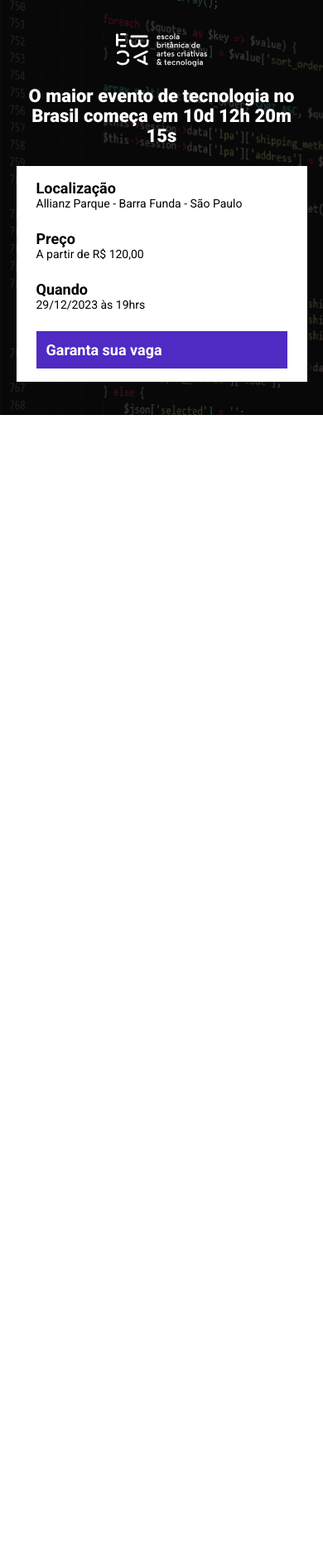
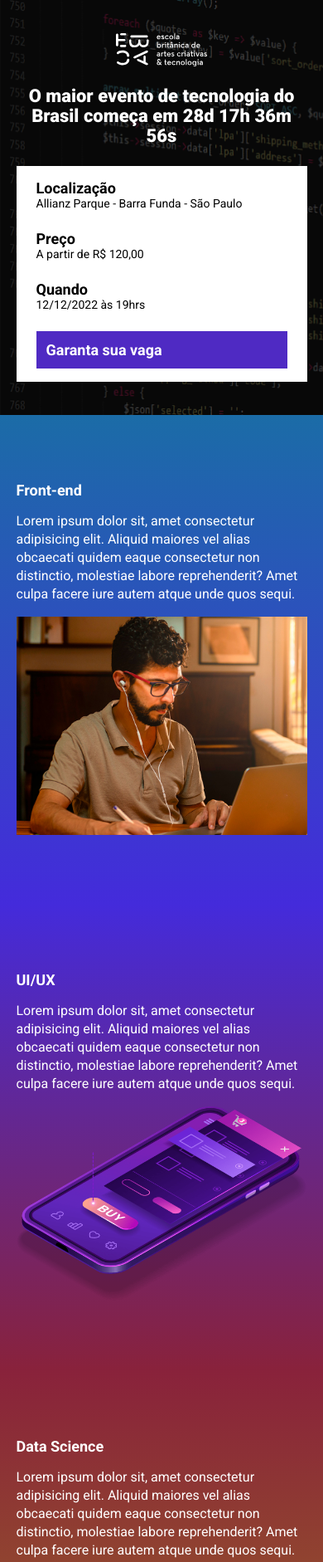
Before and after one commit to Henry-Loiola/ebac_tech_talks, a website built with Parcel: page src/index.html in a window 390 px wide. Shown: the top 1882 px of the page at 83% size. Before the commit the page ends 844 px from the top, so only its background shows below. Built offline with nearby package versions, Linux system fonts and the light colour scheme.

Commit message:
criando a contagem regressiva

```diff
--- a/package.json
+++ b/package.json
@@ -2,7 +2,6 @@
   "name": "ebac_talks",
   "version": "1.0.0",
   "description": "",
-  "main": "index.js",
   "dependencies": {
     "abortcontroller-polyfill": "^1.7.5",
     "ansi-styles": "^4.3.0",
@@ -114,6 +113,7 @@
   },
   "scripts": {
     "dev": "parcel src/index.html src/styles/main.scss src/scripts/main.js",
+    "build": "parcel build src/index.html",
     "test": "echo \"Error: no test specified\" && exit 1"
   },
   "keywords": [],
--- a/src/index.html
+++ b/src/index.html
@@ -2,21 +2,22 @@
 <html lang="pt-BR">
 <head>
     <meta charset="UTF-8">
+    <meta http-equiv="X-UA-Compatible" content="IE=edge">
     <meta name="viewport" content="width=device-width, initial-scale=1.0">
     <title>EBAC Tech Talks</title>
 
     <link rel="preconnect" href="https://fonts.googleapis.com">
     <link rel="preconnect" href="https://fonts.gstatic.com" crossorigin>
     <link href="https://fonts.googleapis.com/css2?family=Roboto:wght@400;700;900&display=swap" rel="stylesheet">
-
     <link rel="stylesheet" href="styles/main.scss">
+    <link rel="stylesheet" href="https://unpkg.com/aos@next/dist/aos.css" />
 </head>
 <body>
     <header class="hero">
         <div class="container">
             <img class="hero__logo" src="./images/ebac_logo.svg" alt="EBAC">
             <p class="hero__text">
-                O maior evento de tecnologia no Brasil começa em 10d 12h 20m 15s
+                O maior evento de tecnologia do Brasil começa em <span id="contador"></span>
             </p>
             <div class="infos-bar">
                 <ul class="infos-bar__infos">
@@ -30,7 +31,7 @@
                     </li>
                     <li class="infos-bar__infos__item">
                         <b>Quando</b>
-                        29/12/2023 às 19hrs
+                        12/12/2022 às 19hrs
                     </li>
                 </ul>
                 <a href="#" class="button button--primary">
@@ -40,7 +41,52 @@
         </div>
     </header>
 
+    <section class="event event--frontend">
+        <div class="container" data-aos="fade-right">
+            <div class="event__details">
+                <h2 class="event__details__title">Front-end</h2>
+                <p class="event__details__description">
+                    Lorem ipsum dolor sit, amet consectetur adipisicing elit. Aliquid maiores vel alias obcaecati quidem eaque consectetur non distinctio, molestiae labore reprehenderit? Amet culpa facere iure autem atque unde quos sequi.
+                </p>
+            </div>
+            <img class="event__image" src="./images/frontend.png" alt="Front-end">
+        </div>
+    </section>
+    <section class="event event--ui-ux event--image-left">
+        <div class="container" data-aos="fade-left">
+            <div class="event__details">
+                <h2 class="event__details__title">UI/UX</h2>
+                <p class="event__details__description">
+                    Lorem ipsum dolor sit, amet consectetur adipisicing elit. Aliquid maiores vel alias obcaecati quidem eaque consectetur non distinctio, molestiae labore reprehenderit? Amet culpa facere iure autem atque unde quos sequi.
+                </p>
+            </div>
+            <img class="event__image" src="./images/ui-ux.png" alt="UI/UX">
+        </div>
+    </section>
+    <section class="event event--data-science">
+        <div class="container" data-aos="fade-right">
+            <div class="event__details">
+                <h2 class="event__details__title">Data Science</h2>
+                <p class="event__details__description">
+                    Lorem ipsum dolor sit, amet consectetur adipisicing elit. Aliquid maiores vel alias obcaecati quidem eaque consectetur non distinctio, molestiae labore reprehenderit? Amet culpa facere iure autem atque unde quos sequi.
+                </p>
+            </div>
+            <img class="event__image" src="./images/data.png" alt="Data Science">
+        </div>
+    </section>
+    <section class="event event--backend event--image-left">
+        <div class="container" data-aos="fade-left">
+            <div class="event__details">
+                <h2 class="event__details__title">Back-end</h2>
+                <p class="event__details__description">
+                    Lorem ipsum dolor sit, amet consectetur adipisicing elit. Aliquid maiores vel alias obcaecati quidem eaque consectetur non distinctio, molestiae labore reprehenderit? Amet culpa facere iure autem atque unde quos sequi.
+                </p>
+            </div>
+            <img class="event__image" src="./images/backend.png" alt="Back-end">
+        </div>
+    </section>
 
+    <script src="https://unpkg.com/aos@next/dist/aos.js"></script>
     <script src="scripts/main.js"></script>
 </body>
 </html>
--- a/src/scripts/main.js
+++ b/src/scripts/main.js
@@ -1 +1,27 @@
-console.log("olá mundo");
+AOS.init();
+
+const dataDoEvento = new Date("Feb 1, 2024 23:59:59");
+const timeStampDoEvento = dataDoEvento.getTime();
+
+const contaAsHoras = setInterval(function() {
+    const agora = new Date();
+    const timeStampAtual = agora.getTime();
+
+    const distanciaAteOEvento = timeStampDoEvento - timeStampAtual;
+
+    const diaEmMs = 1000 * 60 * 60 * 24;
+    const horaEmMs = 1000 * 60 * 60;
+    const minutoEmMs = 1000 * 60;
+
+    const diasAteOEvento = Math.floor(distanciaAteOEvento / diaEmMs);
+    const horasAteOEvento = Math.floor((distanciaAteOEvento % diaEmMs) / horaEmMs);
+    const minutosAteOEvento = Math.floor((distanciaAteOEvento % horaEmMs) / minutoEmMs);
+    const segundosAteOEvento = Math.floor((distanciaAteOEvento % minutoEmMs) / 1000);
+
+    document.getElementById('contador').innerHTML = `${diasAteOEvento}d ${horasAteOEvento}h ${minutosAteOEvento}m ${segundosAteOEvento}s`;
+
+    if (distanciaAteOEvento < 0) {
+        clearInterval(contaAsHoras);
+        document.getElementById('contador').innerHTML = 'Evento expirado'
+    }
+}, 1000);
--- /dev/null
+++ b/src/styles/_event.scss
@@ -0,0 +1,63 @@
+@use 'variables';
+
+.event {
+    padding: 80px 0;
+
+    &--frontend {
+        background-image: linear-gradient(variables.$blue1, variables.$blue2);
+    }
+
+    &--ui-ux {
+        background-image: linear-gradient(variables.$blue2, variables.$pink);
+    }
+
+    &--data-science {
+        background-image: linear-gradient(variables.$pink, variables.$yellow);
+    }
+
+    &--backend {
+        background-image: linear-gradient(variables.$yellow, variables.$pink);
+    }
+
+    &--image-left {
+        .container {
+            flex-direction: row-reverse;
+        }
+    }
+
+    .container {
+        display: flex;
+        gap: 40px;
+    }
+
+    &__image {
+        max-width: 360px;
+    }
+
+    &__details {
+        &__title {
+            font-size: 18px;
+            font-weight: bold;
+            margin-bottom: 16px;
+        }
+
+        &__description {
+            line-height: 22px;
+        }
+    }
+
+    @media (max-width: 640px) {
+        .container {
+            display: block;
+        }
+
+        &__image {
+            width: 100%;
+        }
+
+        &__details {
+            margin-right: 0;
+            margin-bottom: 16px;
+        }
+    }
+}
--- a/src/styles/_hero.scss
+++ b/src/styles/_hero.scss
@@ -1,3 +1,5 @@
+@use 'variables';
+
 .hero {
     padding-top: 64px;
     padding-bottom: 100px;
@@ -16,7 +18,7 @@
         left: 0;
         width: 100%;
         height: 100%;
-        background-color: #000;
+        background-color: variables.$secundaryTextColor;
         content: '';
         opacity: .7;
     }
--- /dev/null
+++ b/src/styles/_variables.scss
@@ -0,0 +1,8 @@
+$textColor: #fff;
+$secundaryTextColor: #000;
+
+$blue1: #1B6CA7;
+$blue2: #442BDB;
+$pink: #89223B;
+$yellow: #9C791D;
+$purple: #4F2Ac3;
--- a/src/styles/components/_buttons.scss
+++ b/src/styles/components/_buttons.scss
@@ -1,3 +1,5 @@
+@use '../variables';
+
 .button {
     padding: 12px;
     font-size: 18px;
@@ -8,7 +10,7 @@
 
     &--primary {
         color: #fff;
-        background-color: #4F2Ac3;
+        background-color: variables.$purple;
     }
 
     @media (max-width: 640px) {
--- a/src/styles/components/_infos_bar.scss
+++ b/src/styles/components/_infos_bar.scss
@@ -1,6 +1,8 @@
+@use '../variables';
+
 .infos-bar {
     padding: 16px 24px;
-    background-color: #fff;
+    background-color: variables.$textColor;
     display: flex;
     justify-content: space-between;
 
@@ -10,10 +12,10 @@
 
         &__item {
             font-size: 14px;
-            color: #000;
+            color: variables.$secundaryTextColor;
 
             b {
-                color: #000;
+                color: variables.$secundaryTextColor;
                 font-size: 18px;
                 display: block;
             }
--- a/src/styles/main.scss
+++ b/src/styles/main.scss
@@ -1,13 +1,15 @@
 @use 'hero';
 @use 'components/infos_bar';
 @use 'components/buttons';
+@use 'event';
+@use 'variables';
 
 * {
     margin: 0;
     padding: 0;
     box-sizing: border-box;
     font-family: Roboto, sans-serif;
-    color: #fff;
+    color: variables.$textColor;
     list-style: none;
 }
 
```
